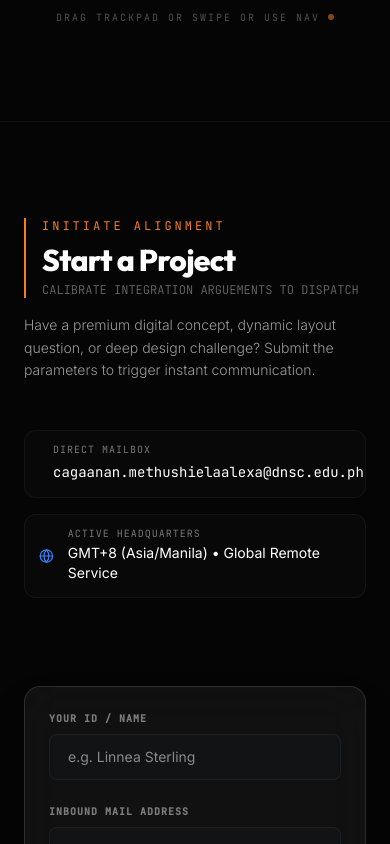
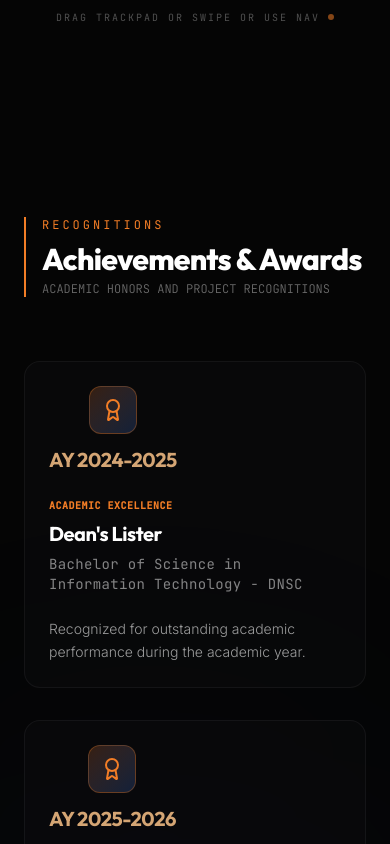
Before and after one commit to kevincaidic/alexa, a React (Vite) app: page / in a window 390 px wide. Shown: the part 8460-9304 px from the top of the page. Built offline with nearby package versions, Linux system fonts and the light colour scheme.

Commit message:
replace contact

```diff
--- a/src/App.tsx
+++ b/src/App.tsx
@@ -5,7 +5,7 @@ import FeaturedProjectsSection from "./components/FeaturedProjectsSection";
 import AboutSection from "./components/AboutSection";
 import ExperienceSection from "./components/ExperienceSection";
 import CertificatesSection from "./components/CertificatesSection";
-import ContactSection from "./components/ContactSection";
+import RecognitionsSection from "./components/RecognitionsSection";
 import Footer from "./components/Footer";
 
 export default function App() {
@@ -20,7 +20,7 @@ export default function App() {
         "about",
         "experience",
         "certificates",
-        "contact"
+        "recognitions"
       ];
       const scrollPos = window.scrollY + window.innerHeight / 3;
 
@@ -70,8 +70,8 @@ export default function App() {
         {/* Verified credentials & certificate modal popups */}
         <CertificatesSection />
 
-        {/* Contact dispatch form portal */}
-        <ContactSection />
+        {/* Recognitions and Achievements */}
+        <RecognitionsSection />
 
       </main>
 
--- a/src/components/Navbar.tsx
+++ b/src/components/Navbar.tsx
@@ -42,7 +42,7 @@ export default function Navbar({ activeSection }: NavbarProps) {
     { name: "Projects", href: "#projects" },
     { name: "Experience", href: "#experience" },
     { name: "Certificates", href: "#certificates" },
-    { name: "Contact", href: "#contact" },
+    { name: "Recognitions", href: "#recognitions" },
   ];
 
   const handleScrollTo = (id: string) => {
@@ -118,14 +118,14 @@ export default function Navbar({ activeSection }: NavbarProps) {
             </div>
 
             {/* Custom Interactive Magnet CTA */}
-            <button
-              onClick={() => handleScrollTo("#contact")}
+            <a
+              href={`mailto:${PORTFOLIO_OWNER.email}`}
               className="flex items-center gap-1 bg-white hover:bg-accent-teal text-charcoal-pure text-xs font-display uppercase tracking-wider font-bold px-5 py-2.5 rounded-full shadow-lg hover:shadow-accent-teal/20 transition-all duration-300"
               id="cta-navbar-contact"
             >
-              Start Project
+              Email Me
               <ArrowUpRight className="w-3.5 h-3.5" />
-            </button>
+            </a>
           </div>
 
           {/* Mobile Menu Icon */}
@@ -174,16 +174,16 @@ export default function Navbar({ activeSection }: NavbarProps) {
                 </motion.button>
               ))}
 
-              <motion.button
+              <motion.a
                 initial={{ opacity: 0, y: 15 }}
                 animate={{ opacity: 1, y: 0 }}
                 transition={{ delay: navItems.length * 0.05 }}
-                onClick={() => handleScrollTo("#contact")}
+                href={`mailto:${PORTFOLIO_OWNER.email}`}
                 className="mt-8 bg-accent-purple hover:bg-accent-teal text-white hover:text-charcoal-pure text-sm font-display tracking-widest uppercase font-bold py-4 rounded-full transition-all duration-300"
                 id="mobile-nav-cta"
               >
-                Get In Touch
-              </motion.button>
+                Email Me
+              </motion.a>
             </div>
 
             <div className="mt-auto text-center text-white/30 text-xs font-mono">
--- /dev/null
+++ b/src/components/RecognitionsSection.tsx
@@ -0,0 +1,90 @@
+import { motion } from "motion/react";
+import { Award, Trophy, Star } from "lucide-react";
+import { RECOGNITIONS } from "../data";
+
+export default function RecognitionsSection() {
+  return (
+    <section className="relative py-24 md:py-32 px-6 md:px-12 bg-charcoal-pure overflow-hidden" id="recognitions">
+      {/* Decorative gradient glowing spot */}
+      <div className="absolute top-1/3 right-[-15%] w-[600px] h-[600px] bg-accent-purple/[0.03] rounded-full blur-[140px] pointer-events-none" />
+
+      {/* Scroll reveal wrapper */}
+      <motion.div
+        initial={{ opacity: 0, y: 30 }}
+        whileInView={{ opacity: 1, y: 0 }}
+        viewport={{ once: true, margin: "-120px" }}
+        transition={{ duration: 0.8, ease: [0.16, 1, 0.3, 1] }}
+        className="max-w-7xl mx-auto relative z-10"
+      >
+        {/* Styled Section Header */}
+        <div className="mb-16 md:mb-24" id="recognitions-header">
+          <div className="flex border-l-2 border-accent-teal pl-4 flex-col">
+            <span className="font-mono text-xs text-accent-teal uppercase tracking-[0.25em] mb-2">RECOGNITIONS</span>
+            <h2 className="font-display font-extrabold text-3xl md:text-5xl text-white tracking-tight">
+              Achievements & Awards
+            </h2>
+            <p className="text-white/40 text-xs font-mono font-light mt-1">ACADEMIC HONORS AND PROJECT RECOGNITIONS</p>
+          </div>
+        </div>
+
+        {/* Recognitions Timeline List */}
+        <div className="space-y-8" id="recognitions-list">
+          {RECOGNITIONS.map((rec, index) => (
+            <motion.div
+              initial={{ opacity: 0, x: -30 }}
+              whileInView={{ opacity: 1, x: 0 }}
+              viewport={{ once: true, margin: "-50px" }}
+              transition={{ duration: 0.6, delay: index * 0.1 }}
+              key={rec.id}
+              className="group relative bg-[#15171B]/20 hover:bg-[#15171B]/55 border border-white/5 hover:border-accent-teal/30 rounded-2xl transition-all duration-300 overflow-hidden"
+              id={`recognition-${rec.id}`}
+            >
+              {/* Grid layout */}
+              <div className="grid grid-cols-1 lg:grid-cols-12 gap-6 p-6 md:p-8 items-start">
+
+                {/* Left Column: Period with decorative styling */}
+                <div className="lg:col-span-2 flex items-start justify-start lg:justify-center">
+                  <div className="text-center">
+                    <div className="inline-flex items-center justify-center w-12 h-12 rounded-xl bg-gradient-to-br from-accent-teal/20 to-accent-purple/20 border border-accent-teal/30 mb-3 group-hover:scale-110 transition-transform duration-300">
+                      <Award className="w-6 h-6 text-accent-teal" />
+                    </div>
+                    <p className="font-display font-bold text-xl md:text-2xl text-[#D4A574] tracking-tight">
+                      {rec.period}
+                    </p>
+                  </div>
+                </div>
+
+                {/* Middle Column: Title and Institution */}
+                <div className="lg:col-span-6 space-y-2">
+                  <span className="font-mono text-[10px] text-accent-teal font-semibold tracking-wider uppercase block">
+                    {rec.category}
+                  </span>
+
+                  <h3 className="font-display font-bold text-xl md:text-2xl text-white tracking-tight leading-tight group-hover:text-accent-teal transition-colors">
+                    {rec.title}
+                  </h3>
+
+                  <p className="text-white/50 font-mono text-sm tracking-wide">
+                    {rec.institution}
+                  </p>
+                </div>
+
+                {/* Right Column: Description */}
+                <div className="lg:col-span-4">
+                  <p className="text-white/60 text-sm md:text-base leading-relaxed font-sans font-light">
+                    {rec.description}
+                  </p>
+                </div>
+
+              </div>
+
+              {/* Decorative accent line on hover */}
+              <div className="absolute bottom-0 left-0 right-0 h-[2px] bg-gradient-to-r from-transparent via-accent-teal to-transparent opacity-0 group-hover:opacity-100 transition-opacity duration-500" />
+            </motion.div>
+          ))}
+        </div>
+
+      </motion.div>
+    </section>
+  );
+}
--- a/src/data.ts
+++ b/src/data.ts
@@ -1,4 +1,4 @@
-import { Project, ExperienceItem, SkillCategory, CertificateItem, ExplorationItem, DesignStage } from "./types";
+import { Project, ExperienceItem, SkillCategory, CertificateItem, ExplorationItem, DesignStage, RecognitionItem } from "./types";
 
 export const PORTFOLIO_OWNER = {
   name: "Methushiela Alexa Cagaanan",
@@ -474,3 +474,40 @@ export const CREATIVE_EXPLORATIONS: ExplorationItem[] = [
     tags: ["Glassmorphism", "CSS Shadows", "Conceptual Study"]
   }
 ];
+
+
+
+export const RECOGNITIONS: RecognitionItem[] = [
+  {
+    id: "rec1",
+    period: "AY 2024-2025",
+    category: "ACADEMIC EXCELLENCE",
+    title: "Dean's Lister",
+    institution: "Bachelor of Science in Information Technology - DNSC",
+    description: "Recognized for outstanding academic performance during the academic year."
+  },
+  {
+    id: "rec2",
+    period: "AY 2025-2026",
+    category: "ACADEMIC EXCELLENCE",
+    title: "Dean's Lister",
+    institution: "Bachelor of Science in Information Technology - DNSC",
+    description: "Recognized for outstanding academic performance during the academic year."
+  },
+  {
+    id: "rec3",
+    period: "2026",
+    category: "CAPSTONE",
+    title: "AniMed: A Machine Learning-Integrated System for Veterinary Records and Prescription Management",
+    institution: "BSIT Capstone Project",
+    description: "Developed a web-based veterinary management system with machine learning, GIS disease mapping, and electronic medical records."
+  },
+  {
+    id: "rec4",
+    period: "2026",
+    category: "COMPLETED 486 HOURS",
+    title: "On-the-Job Training — Research Division",
+    institution: "Davao del Norte State College",
+    description: "Supported research monitoring, publication design, document management, and research database updates."
+  }
+];
```
Also changed, not shown: src/types.ts (+9 -0 lines).
